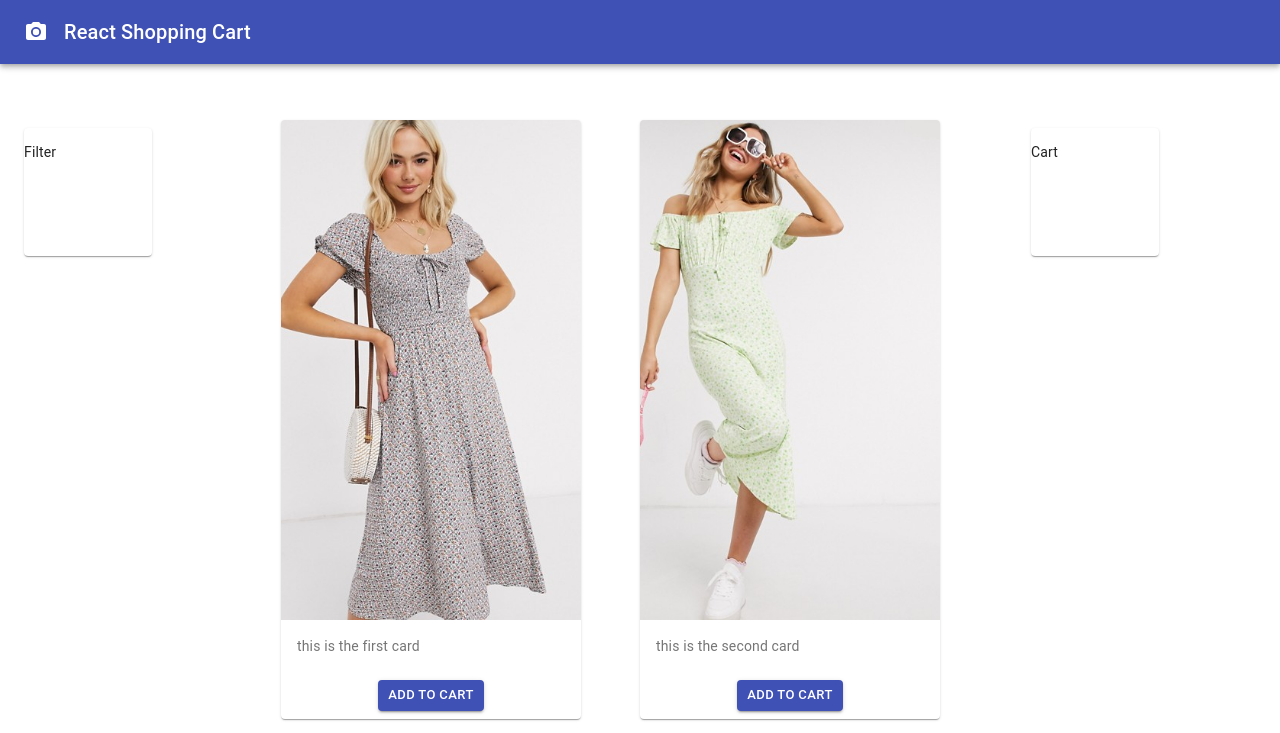
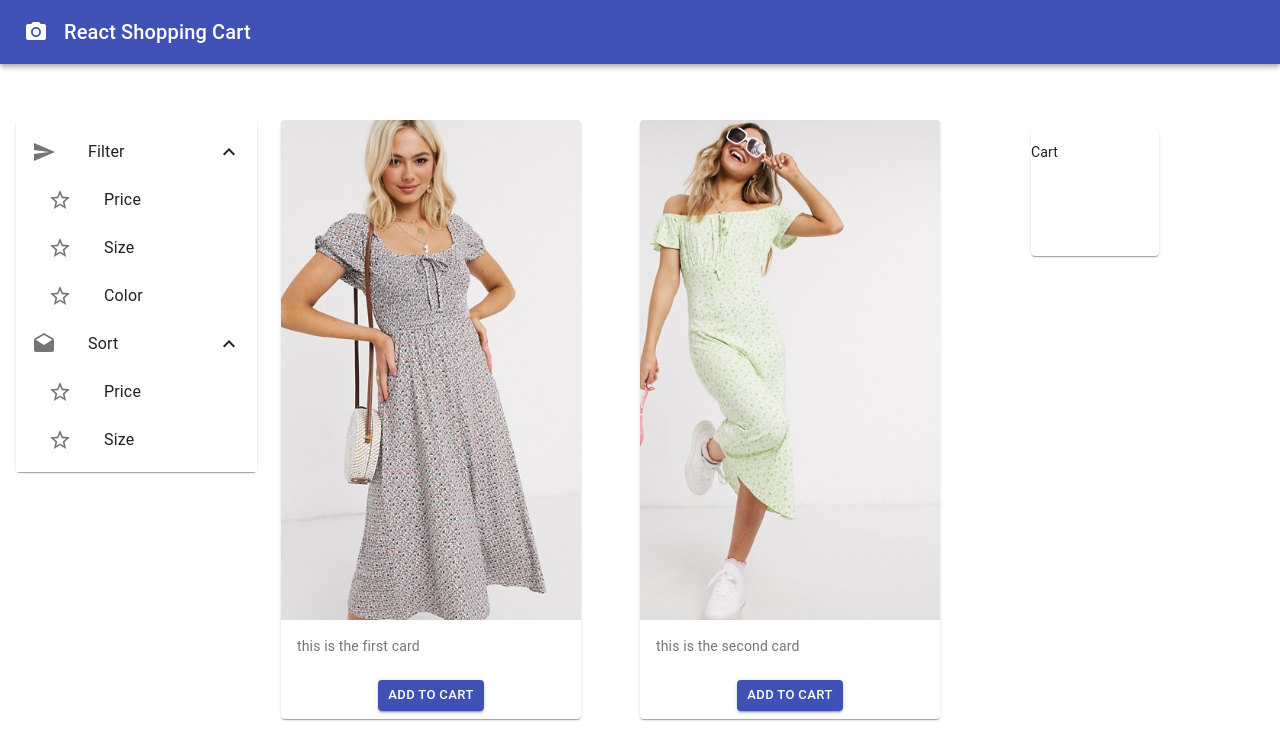
Before and after one commit to Krishna-123/shopping-cart, a React (Create React App) app: page / in a window 1280 px wide. Shown: the top 733 px of the page. Built offline with nearby package versions, Linux system fonts and the light colour scheme.

Commit message:
Added filter part

```diff
--- a/src/Components/mainContent/Filter/index.js
+++ b/src/Components/mainContent/Filter/index.js
@@ -1,27 +1,77 @@
 import React from "react";
+
+import Paper from "@material-ui/core/Paper";
 import { makeStyles } from "@material-ui/core/styles";
-import Paper from "@material-ui/core/Paper";
+import List from "@material-ui/core/List";
+import ListItem from "@material-ui/core/ListItem";
+import ListItemIcon from "@material-ui/core/ListItemIcon";
+import ListItemText from "@material-ui/core/ListItemText";
+import Collapse from "@material-ui/core/Collapse";
+import DraftsIcon from "@material-ui/icons/Drafts";
+import SendIcon from "@material-ui/icons/Send";
+import ExpandLess from "@material-ui/icons/ExpandLess";
+import ExpandMore from "@material-ui/icons/ExpandMore";
+import StarBorder from "@material-ui/icons/StarBorder";
 
 const useStyles = makeStyles((theme) => ({
   root: {
+    width: "100%",
+    maxWidth: 360,
+    backgroundColor: theme.palette.background.paper,
     display: "flex",
     flexWrap: "wrap",
-    "& > *": {
-      margin: theme.spacing(1),
-      width: theme.spacing(16),
-      height: theme.spacing(16),
-    },
+  },
+  nested: {
+    paddingLeft: theme.spacing(4),
   },
 }));
 
 export default function Filter() {
   const classes = useStyles();
+  const [filter, setFilter] = React.useState(true);
+  const [sort, setSort] = React.useState(true);
 
   return (
-    <div className={classes.root}>
-      <Paper>
-        <p>Filter</p>
-      </Paper>
-    </div>
+    <Paper>
+      <List component="nav" className={classes.root}>
+        <ListItem button onClick={() => setFilter((prevFilter) => !prevFilter)}>
+          <ListItemIcon>
+            <SendIcon />
+          </ListItemIcon>
+          <ListItemText primary="Filter" />
+          {filter ? <ExpandLess /> : <ExpandMore />}
+        </ListItem>
+
+        <CombineCollapse in={filter} primary={["Price", "Size", "Color"]} />
+
+        <ListItem button onClick={() => setSort((prevSort) => !prevSort)}>
+          <ListItemIcon>
+            <DraftsIcon />
+          </ListItemIcon>
+          <ListItemText primary="Sort" />
+          {sort ? <ExpandLess /> : <ExpandMore />}
+        </ListItem>
+
+        <CombineCollapse in={sort} primary={["Price", "Size"]} />
+      </List>
+    </Paper>
   );
 }
+
+const CombineCollapse = (props) => {
+  const classes = useStyles();
+  return (
+    <Collapse in={props.in} timeout="auto" unmountOnExit>
+      <List component="div" disablePadding>
+        {props.primary.map((pri) => (
+          <ListItem key={pri} button className={classes.nested}>
+            <ListItemIcon>
+              <StarBorder />
+            </ListItemIcon>
+            <ListItemText primary={pri} />
+          </ListItem>
+        ))}
+      </List>
+    </Collapse>
+  );
+};
```
Also changed, not shown: 1 other file (tests, documents, lock files or other folders).
